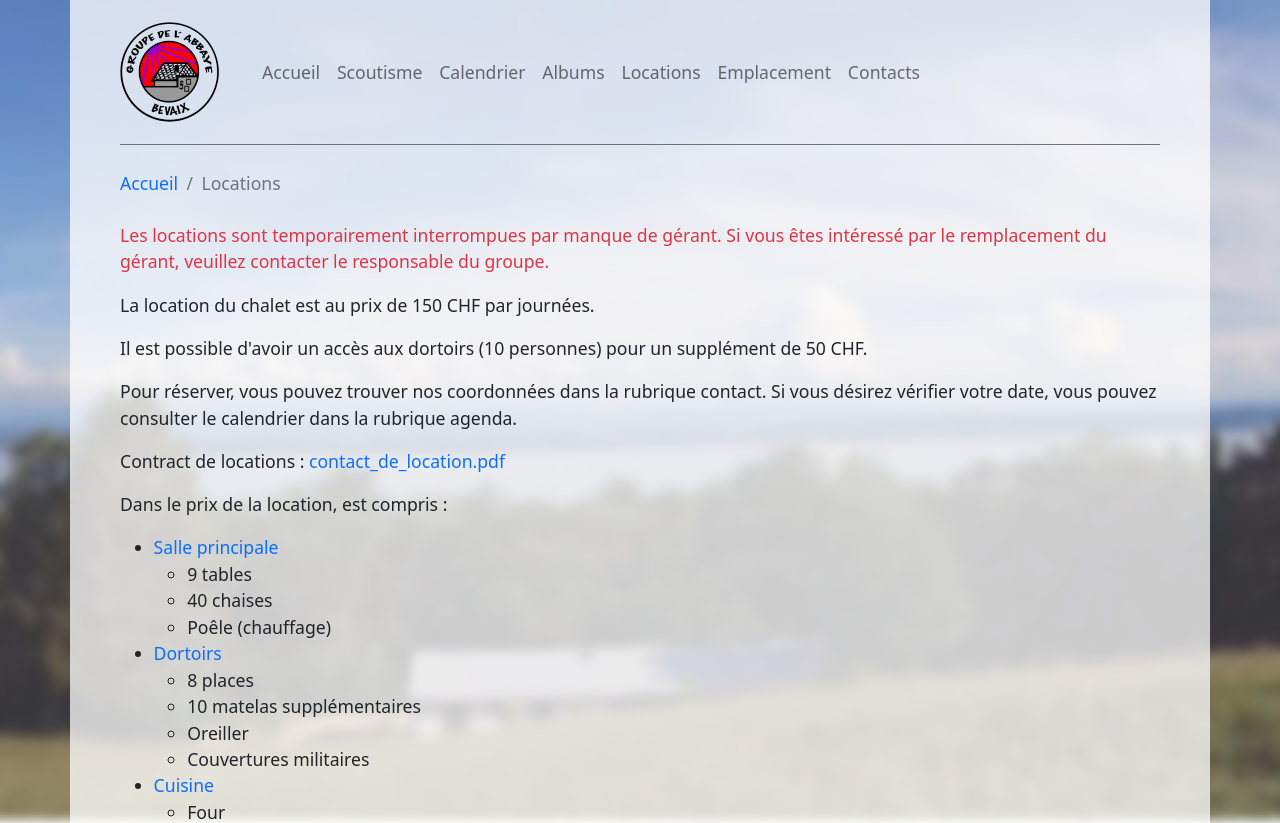
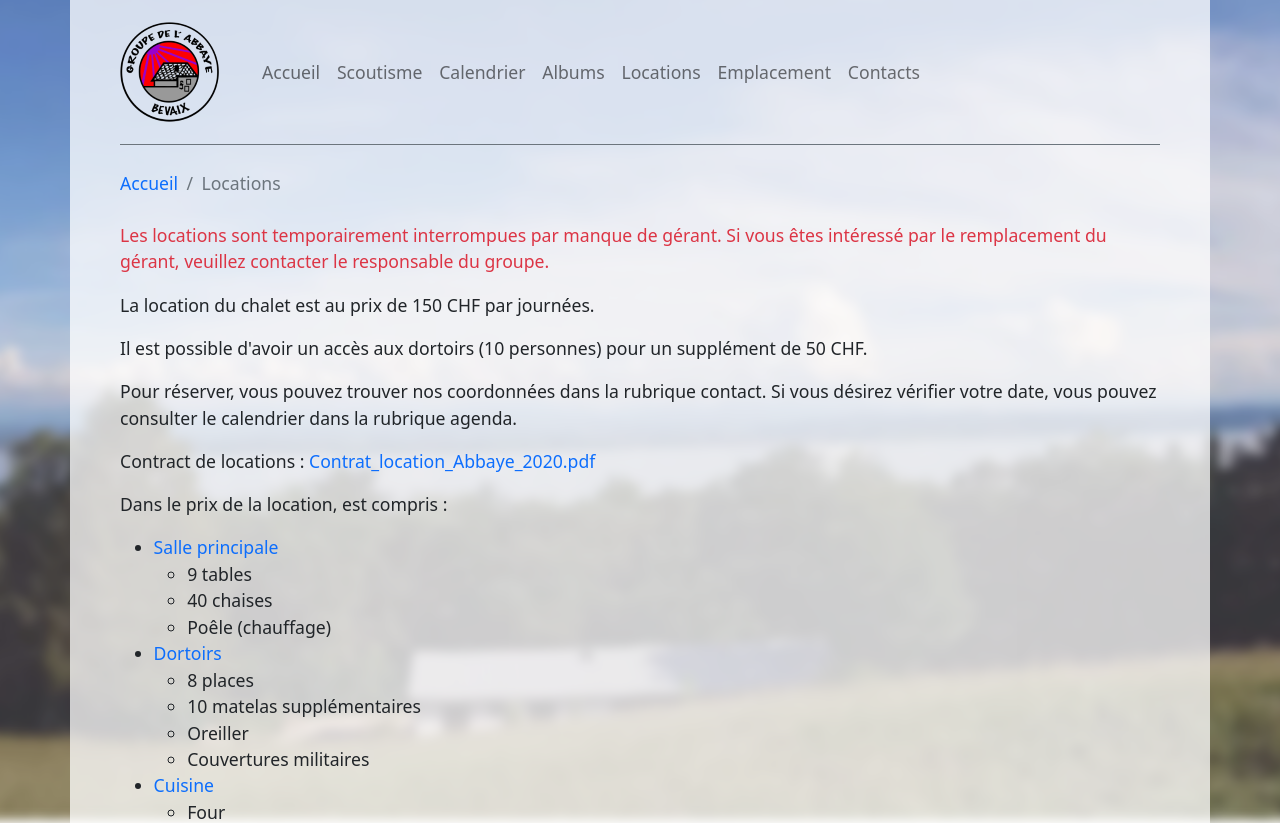
Before and after one commit to TheRaphael0000/www.scouts-bevaix.ch, a Django app: page /locations in a window 1280 px wide. Shown: the top 823 px of the page. Run offline with Django 3.2, Linux system fonts and the light colour scheme; some libraries are stand-ins or nearby versions.

Commit message:
ajoute le contract de location + lien instagram + corrige page d'accueil

```diff
--- a/scoutsbevaixch/templates/accueil.html
+++ b/scoutsbevaixch/templates/accueil.html
@@ -18,7 +18,7 @@
     La journée a lieu au local des scouts de Bevaix (à côté du stand de tir), de 14h00 à 17h00
   </p>
   <p>
-    Pour plus d'infos renseignez-vous dans les rubriques carte et contact.
+    Pour plus d'infos renseignez-vous dans les rubriques <a href="/scoutisme">scoutisme</a>, <a href="/emplacement">emplacement</a> et <a href="/contacts">contact</a>.
   </p>
 </div>
 {% endblock %}
--- a/scoutsbevaixch/templates/base.html
+++ b/scoutsbevaixch/templates/base.html
@@ -65,7 +65,7 @@
       <a class="px-2" style="color:#1877f2;" accesskey="f" href="/">
         <i class="fab fa-facebook"></i>
       </a>
-      <a class="px-2" style="color:#c32aa3;" accesskey="i" href="/">
+      <a class="px-2" style="color:#c32aa3;" accesskey="i" href="https://instagram.com/scouts.abbaye">
         <i class="fab fa-instagram"></i>
       </a>
       <a class="px-2" style="color:#171515;" accesskey="g" href="https://github.com/TheRaphael0000/www.scouts-bevaix.ch">
--- a/scoutsbevaixch/templates/locations.html
+++ b/scoutsbevaixch/templates/locations.html
@@ -22,7 +22,7 @@
   Pour réserver, vous pouvez trouver nos coordonnées dans la rubrique contact. Si vous désirez vérifier votre date, vous pouvez consulter le calendrier dans la rubrique agenda.
 </p>
 <p>
-  Contract de locations : <a href="contact_de_location.pdf">contact_de_location.pdf</a>
+  Contract de locations : <a target="_blank" href="{% static 'pdf/Contrat_location_Abbaye_2020.pdf' %}">Contrat_location_Abbaye_2020.pdf</a>
 </p>
 
 <p>
```
Also changed, not shown: 1 other file.
